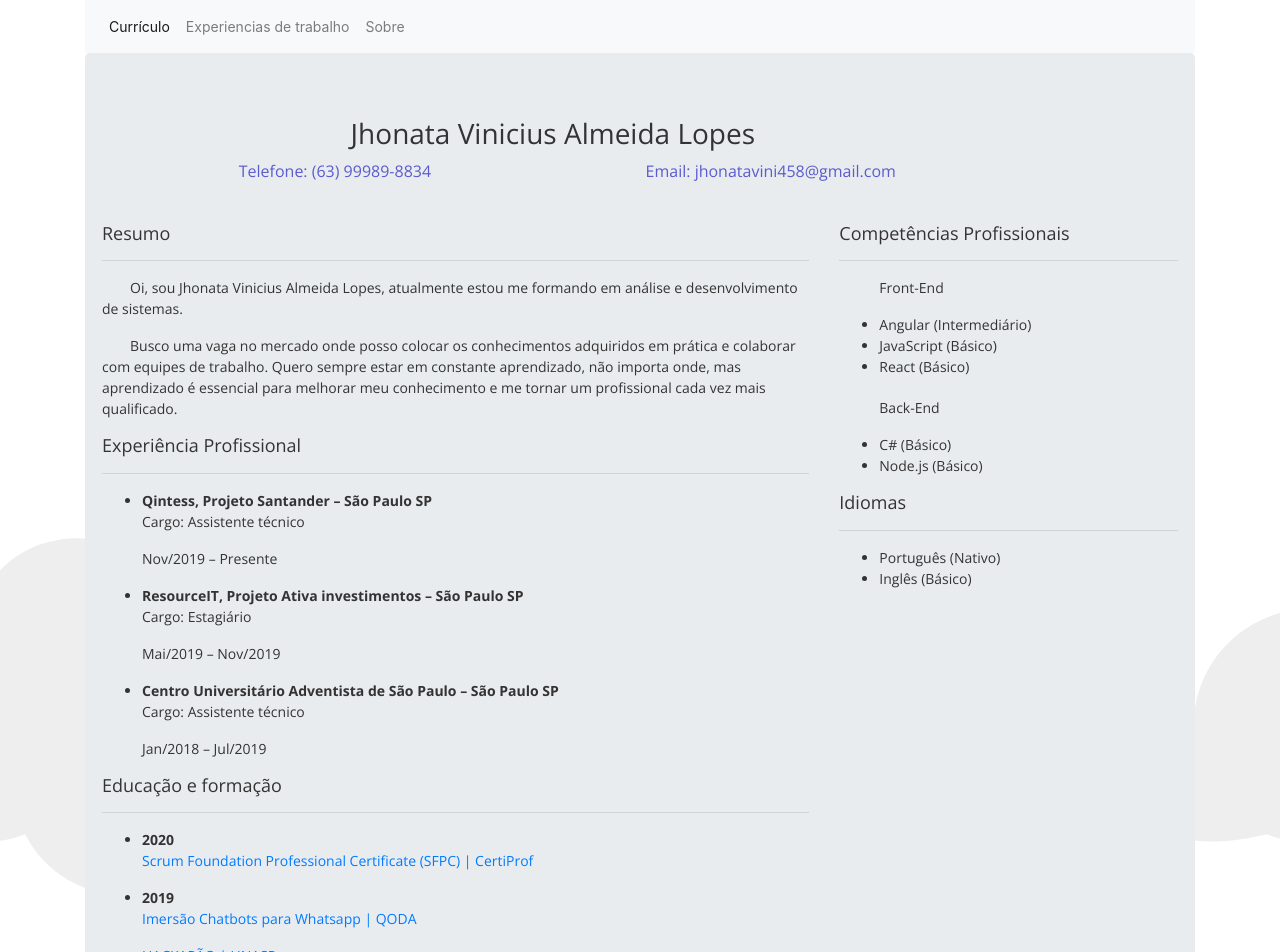
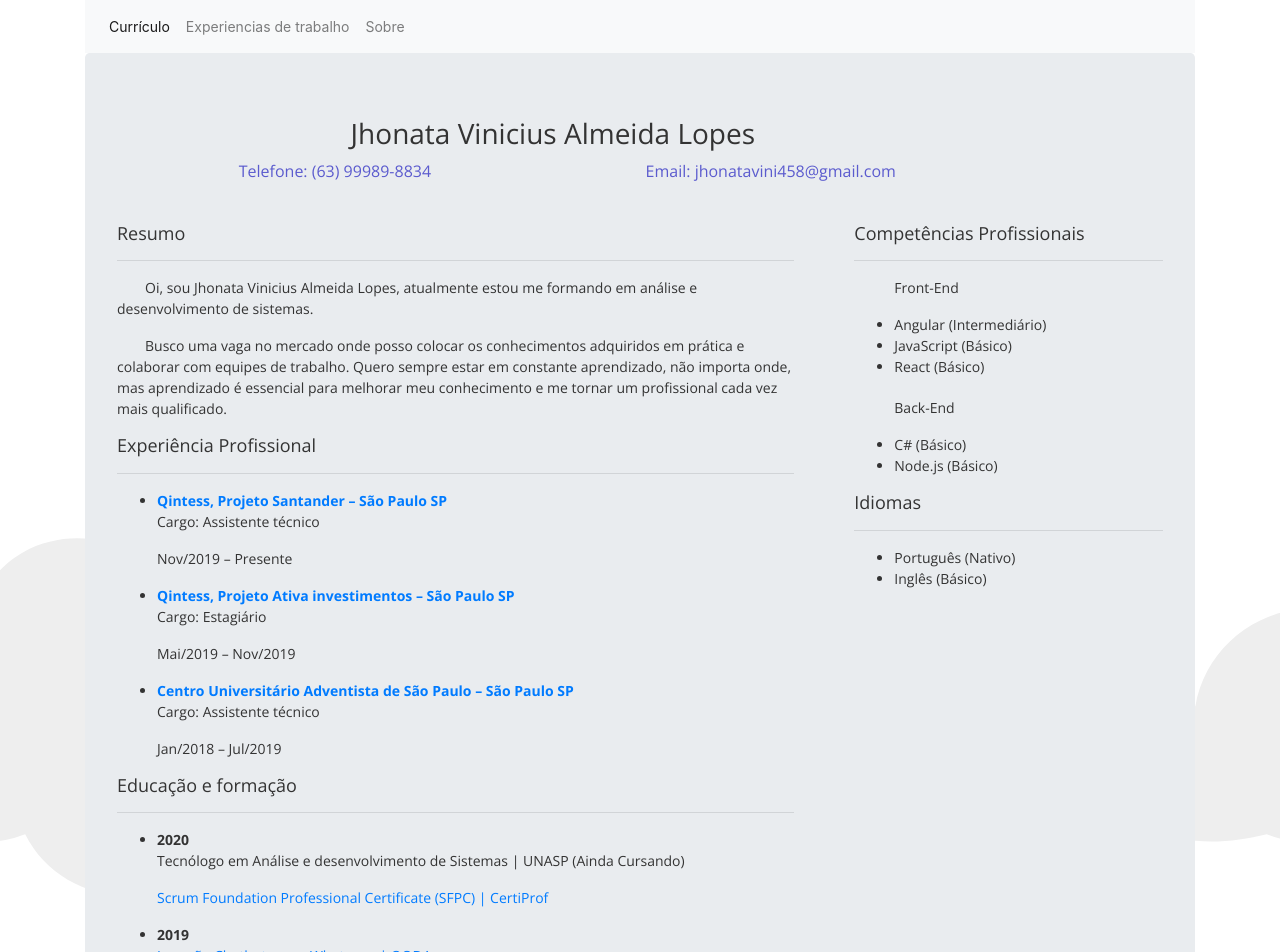
Before and after one commit to JhonataVini/Meu-Curriculo-em-Angular, an Angular app: page / in a window 1280 px wide. Shown: the top 952 px of the page. Built offline with nearby package versions, Linux system fonts and the light colour scheme.

Commit message:
Atualização do site

```diff
--- a/src/app/curriculo/curriculo.component.html
+++ b/src/app/curriculo/curriculo.component.html
@@ -18,7 +18,7 @@
             <hr>
         <!-- todo o conteudo  -->
         <div class="conteudo col-sm-8">
-            <div>
+            <div class="col-sm-12">
                 <h5>Resumo</h5>
                 <hr>
                 <p class="recuo"> Oi, sou Jhonata Vinicius Almeida Lopes,
@@ -33,29 +33,30 @@
                     meu conhecimento e me tornar um profissional cada vez mais qualificado.
                 </p>
             </div>
-           <div>
+           <div class="col-sm-12">
              <h5>Experiência Profissional</h5>
              <hr>
               <ul>
-                <li><strong>Qintess, Projeto Santander – São Paulo SP</strong></li>
+                <li><a href="https://resourceit.com/pt/"><strong>Qintess, Projeto Santander – São Paulo SP</strong></a></li>
                 <p>Cargo: Assistente técnico</p>
                 <p>Nov/2019 – Presente</p>
 
-                <li><strong>ResourceIT, Projeto Ativa investimentos – São Paulo SP</strong></li>
+                <li><a href="https://resourceit.com/pt/"><strong>Qintess, Projeto Ativa investimentos – São Paulo SP</strong></a></li>
                 <p>Cargo: Estagiário</p>
                 <p>Mai/2019 – Nov/2019</p>
 
-                <li><strong>Centro Universitário Adventista de São Paulo – São Paulo SP</strong> </li>
+                <li><strong><a href="https://www.unasp.br/sp/">Centro Universitário Adventista de São Paulo – São Paulo SP</a></strong></li>
                 <p>Cargo: Assistente técnico</p>
                 <p>Jan/2018 – Jul/2019</p>
              </ul>
            </div>
-            <div>
+            <div  class="col-sm-12">
                 <h5>Educação e formação</h5>
                 <hr>
                 <ul>
                     <li>
                         <strong>2020</strong>
+                        <p>Tecnólogo em Análise e desenvolvimento de Sistemas | UNASP (Ainda Cursando)</p>
                         <a href="https://drive.google.com/file/d/1A7KnwDanYCnOUUeU-NWJDLqjd1_bTyL1/view?usp=sharing">
                             <p>Scrum Foundation Professional Certificate (SFPC) | CertiProf</p>
                         </a>
@@ -96,7 +97,7 @@
 
         <!-- lateral -->
         <div class="lateral col-sm-4" >
-            <div>
+            <div  class="col-sm-12">
                 <h5>Competências Profissionais</h5>
                 <hr>
                 <ul class="semponto">
@@ -109,7 +110,7 @@
                     <li>Node.js (Básico)</li>
                 </ul>
             </div>
-            <div>
+            <div  class="col-sm-12">
                 <h5>Idiomas</h5>
                 <hr>
                 <ul>
--- a/src/app/experiencia/experiencia.component.html
+++ b/src/app/experiencia/experiencia.component.html
@@ -8,7 +8,7 @@
         <hr>
         <div>
                 <ul>
-                    <div>
+                    <div class="col-sm-12">
                         <hr>
                         <h5>Qintess</h5>
                         <li><strong>Projeto Santander</strong></li>
@@ -31,9 +31,9 @@
                     </div>
 
 
-                    <div>
+                    <div class="col-sm-12">
                         <hr>
-                        <h5>ResourceIt</h5>
+                        <h5>Qintess</h5>
                     <li><strong>Projeto Ativa investimentos</strong></li>
                     <p class="recuo">A criação de uma nova plataforma com novos ícones e cores para o site de
                         investimentos da Ativa Investimentos pois o site que tinham não suportava todos os clientes de
@@ -51,7 +51,7 @@
                     </p>
                     </div>
 
-                    <div>
+                    <div class="col-sm-12">
                         <hr>
                         <h5>Centro Universitário Adventista de São Paulo</h5>
                         <li><strong>Auxílio para professores e alunos do campus</strong></li>
--- a/src/app/sobre/sobre.component.css
+++ b/src/app/sobre/sobre.component.css
@@ -14,5 +14,5 @@
   }
   img{
     width: 300px;
-    height: 300px;
+    height: 500px;
   }
--- a/src/app/sobre/sobre.component.html
+++ b/src/app/sobre/sobre.component.html
@@ -3,7 +3,9 @@
 <div class="container">
     <div class="jumbotron">
         <div class="row">
-
+            <div class="col-md-4">
+                <img src="./../../assets/foto.JPG" alt="Esse Sou Eu">
+            </div>
         <div class="col-md-8">
             <h4>Sobre</h4>
             <hr>
@@ -11,9 +13,6 @@
             <p> Sou uma pessoa calma, que gosta de ajudar as pessoas, mesmo que eu não saiba muito eu tento ajudar, gosto de andar de patins, cozinhar, jogar, andar de biscicleta.
                 Sou adventisra do 7° dia, sabatista de acordo com a Bíblia <strong>Êxodo 20:8-11.</strong></p>
             <p>Eu gosto do que eu faço, sempre aprendemos algo novo todo dia e sempre crescemos todos os dias.</p>
-        </div>
-        <div class="col-md-4">
-            <img src="./../../assets/foto.JPG" alt="Esse Sou Eu">
         </div>
 
     <div class="footer col-sm-12">
```
Also changed, not shown: src/assets/Foto2.jpg (added).
